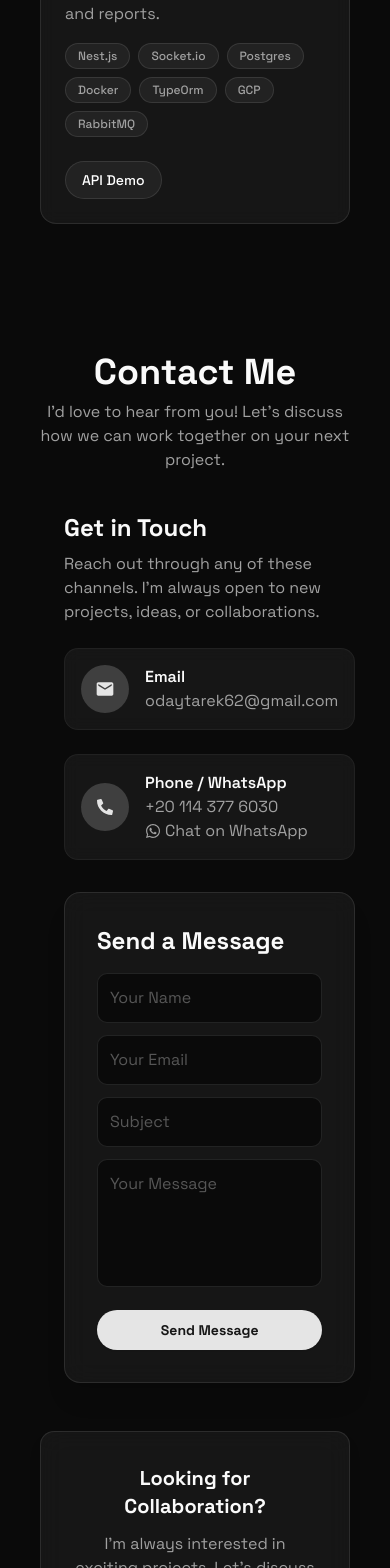
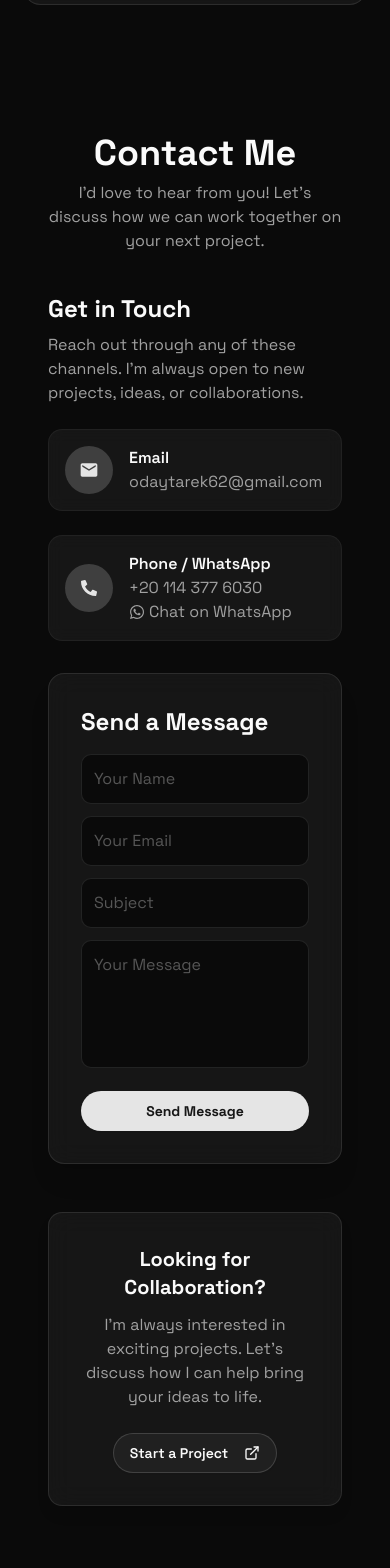
Before and after one commit to AKira0169/portfolio-oday-tarek, a React (Vite) app: page /#/ in a window 390 px wide. Shown: the part 7860-9428 px from the top of the page. Built offline with nearby package versions, Linux system fonts and the light colour scheme.

Commit message:
style: Adjust responsive padding for the main content area and elements within the contact section.

```diff
--- a/src/components/Contact.tsx
+++ b/src/components/Contact.tsx
@@ -37,7 +37,7 @@ function Contact() {
     >
       {/* Heading */}
       <div
-        className="mx-auto max-w-3xl space-y-2 text-center"
+        className="mx-auto max-w-3xl space-y-2 text-center px-6"
       >
         <h2 className="font-heading text-4xl md:text-6xl font-bold text-foreground">Contact Me</h2>
         <p className="text-muted-foreground">
@@ -145,8 +145,9 @@ function Contact() {
       </div>
 
       {/* Collaboration Box */}
+      <div className="mt-12 px-6">
         <div
-        className="mx-auto mt-12 max-w-4xl rounded-xl border border-border bg-card p-8 text-center shadow-lg backdrop-blur-md dark:border-white/10 dark:bg-white/5"
+          className="mx-auto max-w-4xl rounded-xl border border-border bg-card p-8 text-center shadow-lg backdrop-blur-md dark:border-white/10 dark:bg-white/5"
         >
           <h3 className="mb-3 text-xl font-bold text-foreground">
             Looking for Collaboration?
@@ -171,6 +172,7 @@ function Contact() {
             </a>
           </Button>
         </div>
+      </div>
     </section>
   );
 }
--- a/src/components/layout/Layout.tsx
+++ b/src/components/layout/Layout.tsx
@@ -40,7 +40,7 @@ const Layout = () => {
       </div>
       {/* Page container */}
       <div className="container relative z-10 mx-auto flex min-h-screen flex-col">
-        <main className="flex-1 p-10">
+        <main className="flex-1 p-6 md:p-10">
           <Outlet />
         </main>
       </div>
```
Lines whose indentation alone changed are shown as unchanged.
